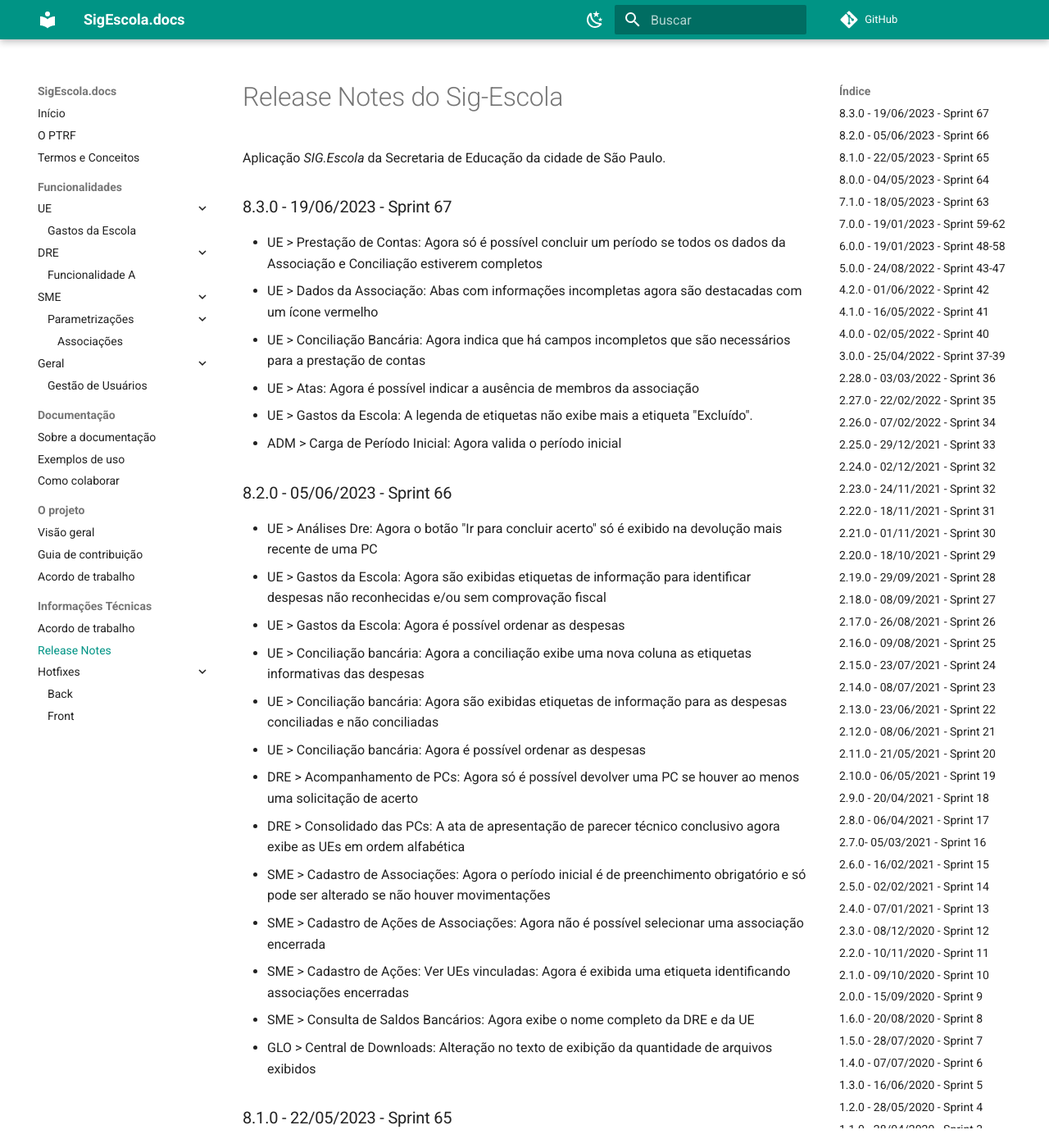
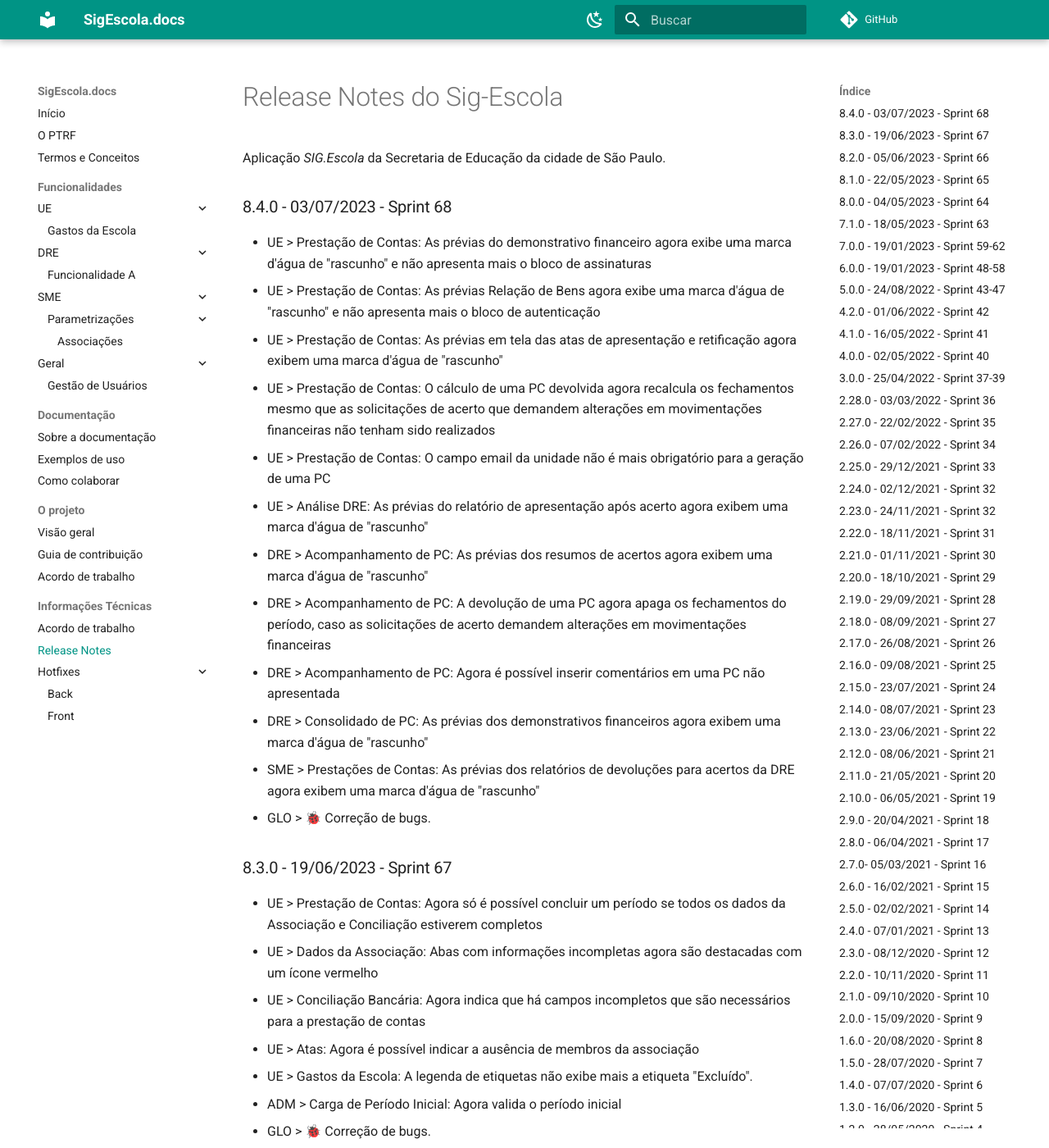
Before and after one commit to prefeiturasp/SME-PTRF-Docs, an MkDocs documentation site: the page built from docs/projeto/release_notes.md, in a window 1280 px wide and 1400 px high. Shown: the whole window at 82% size. Built offline with MkDocs 1.6.1 and Material for MkDocs 9.7.7, drawn with Linux system fonts in a browser that asks for light colours; comment, search, counter and statistics services are not loaded; some of the changed text lies outside the part shown.

Commit message:
docs(8.4.0): Atualiza release notes - Sprint 68

```diff
--- a/docs/projeto/release_notes.md
+++ b/docs/projeto/release_notes.md
@@ -1,6 +1,20 @@
 # Release Notes do Sig-Escola
 
 Aplicação *SIG.Escola* da Secretaria de Educação da cidade de São Paulo.
+
+### 8.4.0 - 03/07/2023 - Sprint 68
+* UE > Prestação de Contas: As prévias do demonstrativo financeiro agora exibe uma marca d'água de "rascunho" e não apresenta mais o bloco de assinaturas
+* UE > Prestação de Contas: As prévias Relação de Bens agora exibe uma marca d'água de "rascunho" e não apresenta mais o bloco de autenticação
+* UE > Prestação de Contas: As prévias em tela das atas de apresentação e retificação agora exibem uma marca d'água de "rascunho"
+* UE > Prestação de Contas: O cálculo de uma PC devolvida agora recalcula os fechamentos mesmo que as solicitações de acerto que demandem alterações em movimentações financeiras não tenham sido realizados
+* UE > Prestação de Contas: O campo email da unidade não é mais obrigatório para a geração de uma PC
+* UE > Análise DRE: As prévias do relatório de apresentação após acerto agora exibem uma marca d'água de "rascunho"
+* DRE > Acompanhamento de PC: As prévias dos resumos de acertos agora exibem uma marca d'água de "rascunho"
+* DRE > Acompanhamento de PC: A devolução de uma PC agora apaga os fechamentos do período, caso as solicitações de acerto demandem alterações em movimentações financeiras
+* DRE > Acompanhamento de PC: Agora é possível inserir comentários em uma PC não apresentada
+* DRE > Consolidado de PC: As prévias dos demonstrativos financeiros agora exibem uma marca d'água de "rascunho"
+* SME > Prestações de Contas: As prévias dos relatórios de devoluções para acertos da DRE agora exibem uma marca d'água de "rascunho"
+* GLO > 🐞 Correção de bugs.
 
 ### 8.3.0 - 19/06/2023 - Sprint 67
 * UE > Prestação de Contas: Agora só é possível concluir um período se todos os dados da Associação e Conciliação estiverem completos
@@ -9,6 +23,7 @@ Aplicação *SIG.Escola* da Secretaria de Educação da cidade de São Paulo.
 * UE > Atas: Agora é possível indicar a ausência de membros da associação
 * UE > Gastos da Escola: A legenda de etiquetas não exibe mais a etiqueta "Excluído".
 * ADM > Carga de Período Inicial: Agora valida o período inicial
+* GLO > 🐞 Correção de bugs.
 
 ### 8.2.0 - 05/06/2023 - Sprint 66
 * UE > Análises Dre: Agora o botão "Ir para concluir acerto" só é exibido na devolução mais recente de uma PC
@@ -24,6 +39,7 @@ Aplicação *SIG.Escola* da Secretaria de Educação da cidade de São Paulo.
 * SME > Cadastro de Ações: Ver UEs vinculadas: Agora é exibida uma etiqueta identificando associações encerradas
 * SME > Consulta de Saldos Bancários: Agora exibe o nome completo da DRE e da UE
 * GLO > Central de Downloads: Alteração no texto de exibição da quantidade de arquivos exibidos
+* GLO > 🐞 Correção de bugs.
 
 ### 8.1.0 - 22/05/2023 - Sprint 65
 * UE > Resumo de Recursos/Análise DRE agora exibem períodos que estejam sem encerramento da associação.
@@ -45,7 +61,7 @@ Aplicação *SIG.Escola* da Secretaria de Educação da cidade de São Paulo.
 * TEC > Implementado documentação da API (Swagger e Redoc).
 * TEC > Django atualizado da versão 2.2.28 para a versão 3.0.14
 * TEC > Migração da documentação do projeto que estava no ReadTheDocs para infra da SME.
-* GLO > 🐞 Correção de bugs.****
+* GLO > 🐞 Correção de bugs.
 
 ### 8.0.0 - 04/05/2023 - Sprint 64
 * SME > Agora é possível informar o encerramento de uma Associação.
```
